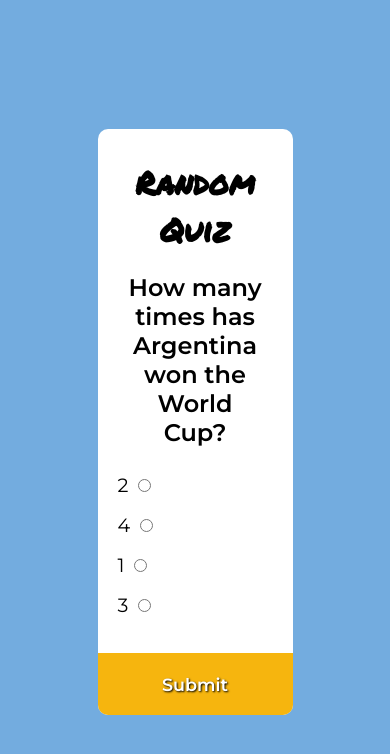
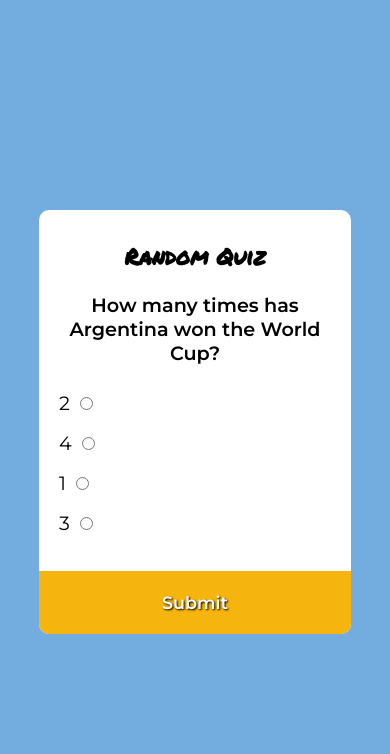
Before and after one commit to Craig-Ryan/random-quiz-pp2, a plain HTML site: page index.html in a window 390 px wide. Drawn offline with Linux system fonts and the light colour scheme.

Commit message:
Add mobile screen styling to css

```diff
--- a/assets/css/style.css
+++ b/assets/css/style.css
@@ -46,7 +46,7 @@ ul li {
     margin: 1rem 0;
 }
 
-ul li labl {
+ul li lable {
     cursor: pointer;
 }
 
@@ -67,3 +67,20 @@ button {
 button:hover {
     background-color: #843511;
 }
+
+@media only screen and (max-width: 600px) {
+
+    .quiz-container {
+        width: 80%;
+    }
+
+    h1 {
+        font-size: 1.4rem;
+    }
+
+    h2 {
+        font-size: 1.2rem;
+    }
+
+
+}
```
